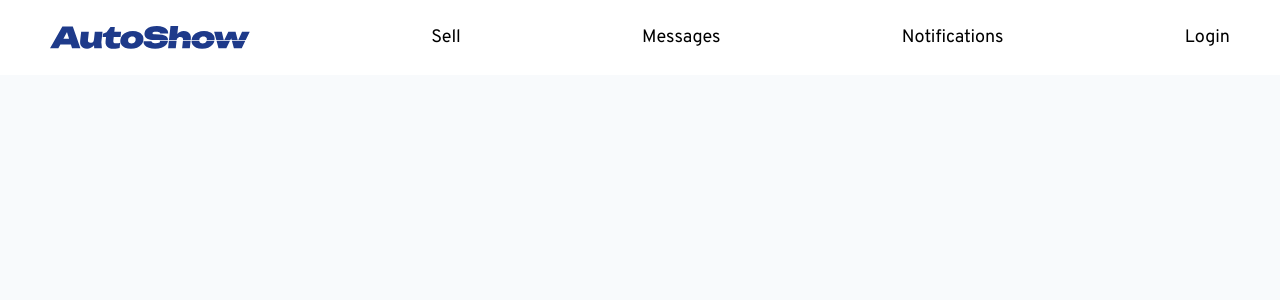
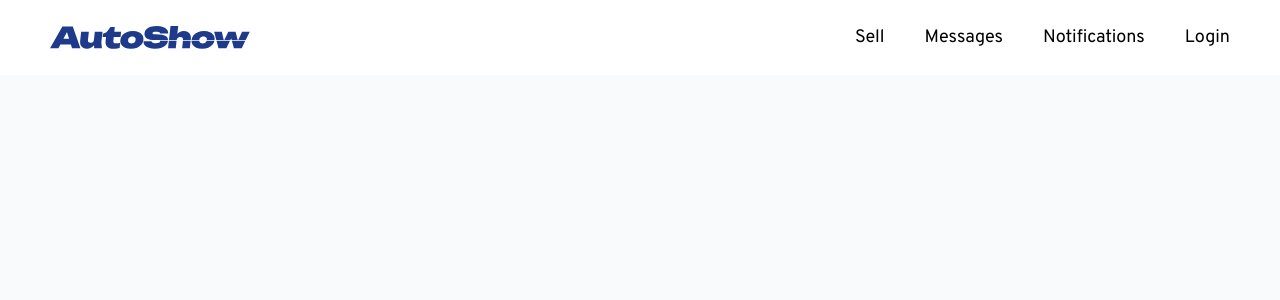
Before and after one commit to Mattiasgj/AutoShow, a React (Vite) app in the folder frontend/: page / in a window 1280 px wide. Shown: the top 300 px of the page. Built offline with nearby package versions, Linux system fonts and the light colour scheme.

Commit message:
left right navbar styling

```diff
--- a/frontend/src/components/root/Navbar.module.css
+++ b/frontend/src/components/root/Navbar.module.css
@@ -1,3 +1,13 @@
+.left {
+	display: flex;
+	align-items: center;
+}
+
+.right {
+	display: flex;
+	align-items: center;
+}
+
 .navbar {
 	background-color: var(--color-bg-surface);
 	grid-area: navbar;
--- a/frontend/src/components/root/Navbar.tsx
+++ b/frontend/src/components/root/Navbar.tsx
@@ -6,6 +6,7 @@ import AutoShowLogo from "../../assets/logo/AutoShow.svg";
 function Navbar() {
 	return (
 		<nav className={styles.navbar}>
+			<div className={styles.left}>
 				<NavLink
 					to="/"
 					className={({ isActive }) =>
@@ -20,7 +21,9 @@ function Navbar() {
 						className={styles.logo}
 					/>
 				</NavLink>
+			</div>
 
+			<div className={styles.right}>
 				<NavLink
 					to="/sell"
 					className={({ isActive }) =>
@@ -64,6 +67,7 @@ function Navbar() {
 				>
 					Login
 				</NavLink>
+			</div>
 		</nav>
 	);
 }
```
Lines whose indentation alone changed are shown as unchanged.
